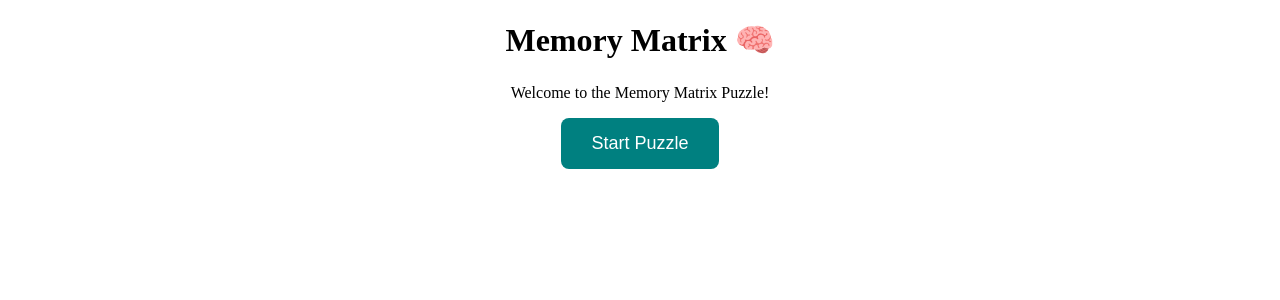
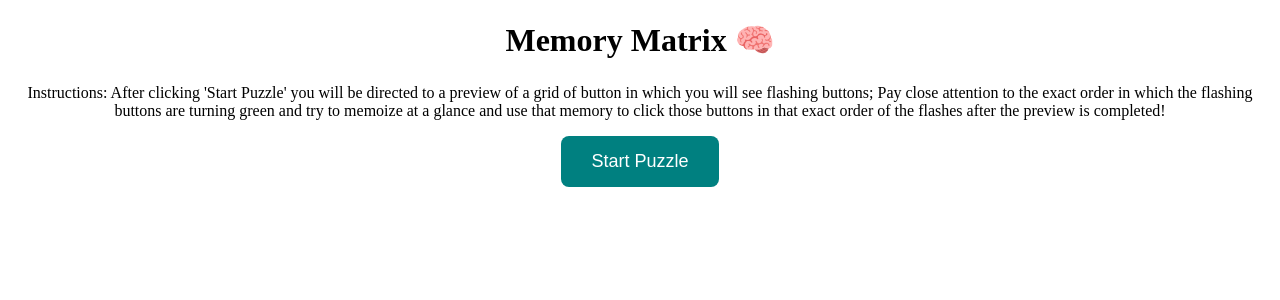
Before and after one commit to VoltedSwitch/Light-Up-Mystery, a Flask app: page / in a window 1280 px wide. Shown: the top 300 px of the page. Run offline with Flask 3, Linux system fonts and the light colour scheme.

Commit message:
Add instructions

```diff
--- a/static/js/utils.js
+++ b/static/js/utils.js
@@ -72,6 +72,9 @@ function afterStartButtonClicked(
     const grid = document.querySelector(".grid-container");
     grid.style.display = "grid";
 
+    const answerKey = document.getElementById("answer");
+    answerKey.textContent = `Answer: ${correctSequence}`
+
     // 🖱️ Attach listeners
     for (let i = 1; i <= 16; i++) {
       const btn = document.getElementById(`btn${i}`);
--- a/templates/memory.html
+++ b/templates/memory.html
@@ -12,7 +12,14 @@
     <p id="loading-text"></p>
 
     <div class="intro">
-      <p>Welcome to the Memory Matrix Puzzle!</p>
+      <p>
+        Instructions: After clicking 'Start Puzzle' you will be directed to a
+        preview of a grid of button in which you will see flashing buttons; Pay
+        close attention to the exact order in which the flashing buttons are
+        turning green and try to memoize at a glance and use that memory to
+        click those buttons in that exact order of the flashes after the preview
+        is completed!
+      </p>
       <button class="start-button" id="start-btn">Start Puzzle</button>
     </div>
 
@@ -22,6 +29,9 @@
       {% endfor %}
     </div>
 
+    <br />
+    <p id="answer"></p>
+
     <script
       type="module"
       src="{{ url_for('static', filename='js/main.js') }}"
```
